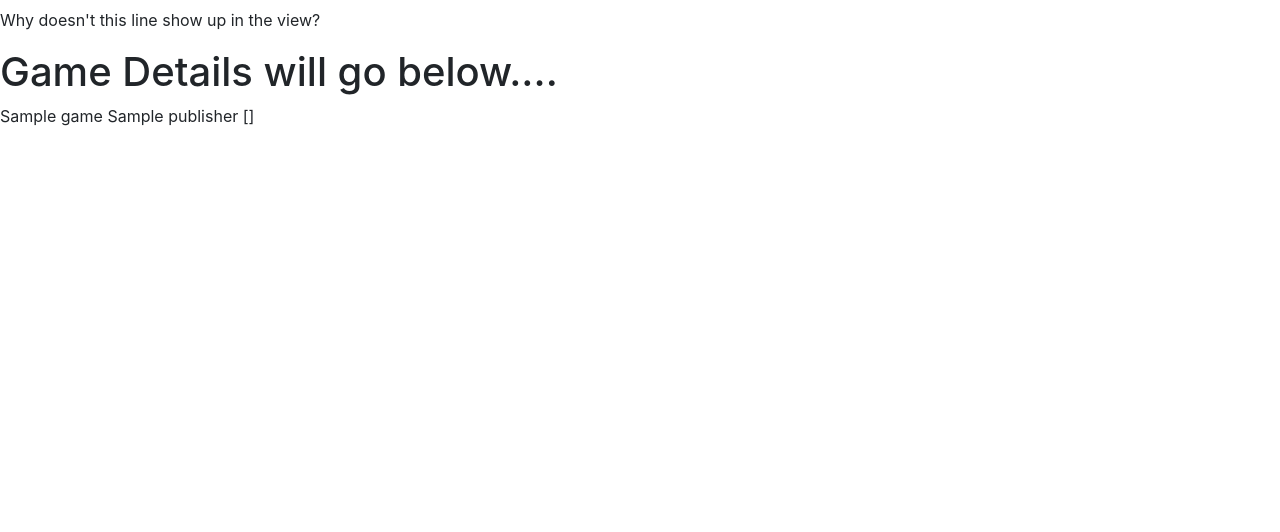
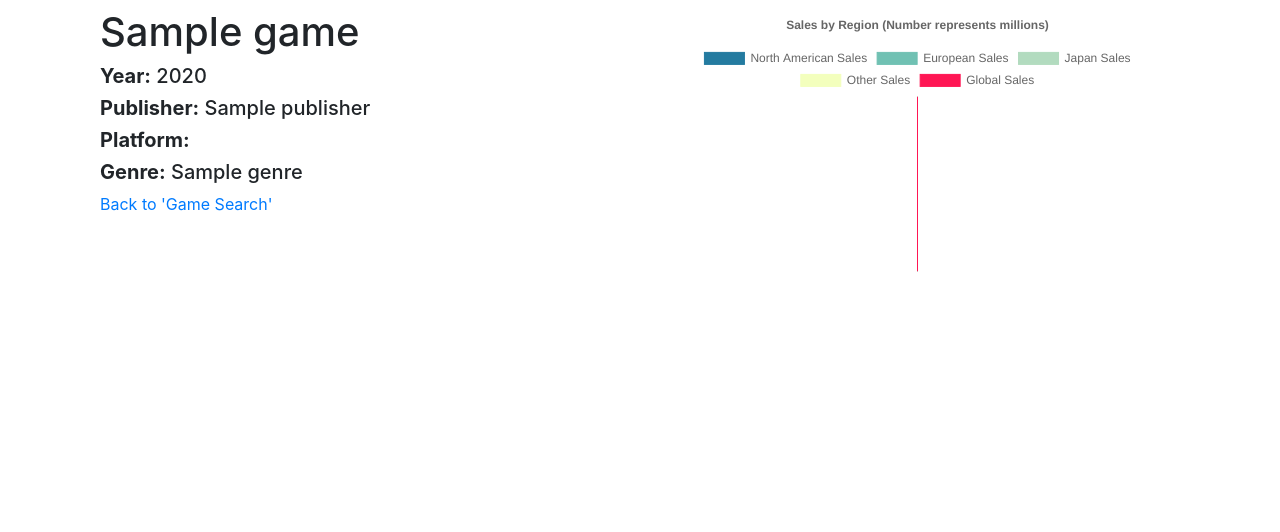
Before and after one commit to fmorrisey/Data_Tracker_Flask, a Flask app: template datatracker/templates/sample/details.html in a window 1280 px wide. Shown: the part 48-580 px from the top of the page. Run offline with Flask 2, Linux system fonts and the light colour scheme; the template is opened without the code that fills it: most values are stand-ins (such as "Sample title", 1, 10 or a date in 2020); some libraries are stand-ins or nearby versions.

Commit message:
Modified details, index and results.html, Created Doughnut Chart to display individual game sales and added label to chart. Also, added links to connect the details page back to search games home

```diff
--- a/datatracker/sample.py
+++ b/datatracker/sample.py
@@ -22,7 +22,7 @@ def search_requests():
     results, hits = srch.searchByName(game_Data, search_term)
     #userResults = json.dumps(results)
     #session['userResults'] = userResults
-    return render_template('sample/results.html', res=results, hits=hits)
+    return render_template('sample/results.html', res=results, hits=hits, num=1)
 
 
 @bp.route('/search/details/<game_id>', methods=['GET'])
--- a/datatracker/templates/sample/details.html
+++ b/datatracker/templates/sample/details.html
@@ -2,17 +2,65 @@
 
 {% block header %}
 <h1 style="text-align: center">{% block title %} {{ page_title }} {% endblock %}</h1>
+<script src="https://cdn.jsdelivr.net/npm/chart.js@2.8.0"></script>
 {% endblock %}
 
 {% block content %}
-<p>Why doesn't this line show up in the view?</p>
 
-
- <h1>Game Details will go below....</h1>
-    <p> {% for game in gameInfo %}
-        {{game.name}}
-        {{game.publisher}}
-        {{game.naSales}}</p>
-        {% endfor %}
-
+<div class="container">
+    <div class="col-12">
+        <div class="row">
+            <div class="col-md-6">
+                {% for game in gameInfo %}
+            <h1>{{game.name}}</h1>
+            <div>
+                <h5><b>Year:</b> {{game.year}}</h5>
+                <h5><b>Publisher:</b> {{game.publisher}}</h5>
+                <h5><b>Platform:</b> {{game.platform}}</h5>
+                <h5><b>Genre:</b> {{game.genre}}</h5>
+            </div>
+                <a href="{{ url_for('sample.search') }}"> Back to 'Game Search' </a>
+            </div>
+            <div class="col-md-6">
+                <canvas id="myChart" width="400" height="400"></canvas>
+                    <script>
+                    var ctx = document.getElementById('myChart').getContext('2d');
+                    var myChart = new Chart(ctx, {
+                        type: 'doughnut',
+                        data: {
+                            labels: ['North American Sales', 'European Sales', 'Japan Sales', 'Other Sales', 'Global Sales' ],
+                            datasets: [{
+                                label: 'Top Console Publishers',
+                                data: [{{ game.naSales }}, {{ game.euSales }}, {{ game.jpSales}}, {{ game.otherSales }}, {{ game.globalSales }}],
+                                backgroundColor: [
+                                  '#247ba0',
+                                  '#70c1b3',
+                                  '#b2dbbf',
+                                  '#f3ffbd',
+                                  '#ff1654'
+                                ],
+                                borderColor: [
+                                  '#247ba0',
+                                  '#70c1b3',
+                                  '#b2dbbf',
+                                  '#f3ffbd',
+                                  '#ff1654'
+                                ],
+                                borderWidth: 1
+                            }]
+                        },
+                        options: {
+                            cutoutPercentage: 20,
+                             title: {
+                                display: true,
+                                text: 'Sales by Region (Number represents millions)'
+                             }
+                        }
+                    });
+                    </script>
+            </div>
+        </div>
+    </div>
+</div>
+{% endfor %}
 {% endblock %}
--- a/datatracker/templates/sample/index.html
+++ b/datatracker/templates/sample/index.html
@@ -15,7 +15,7 @@
                 <p>Did you see that?</p>
                 <p>It might be small, but the DS packs one hell of punch when it comes to releasing games...</p>
 
-                <a href="{{ url_for('sample.other_example') }}"> Next Page </a>
+                <a href="{{ url_for('sample.search') }}"> Search for Games </a>
             </div>
             <div class="col-md-6">
                 <canvas id="myChart" width="400" height="400"></canvas>
```
Also changed, not shown: datatracker/templates/sample/results.html (+3 -8 lines).
